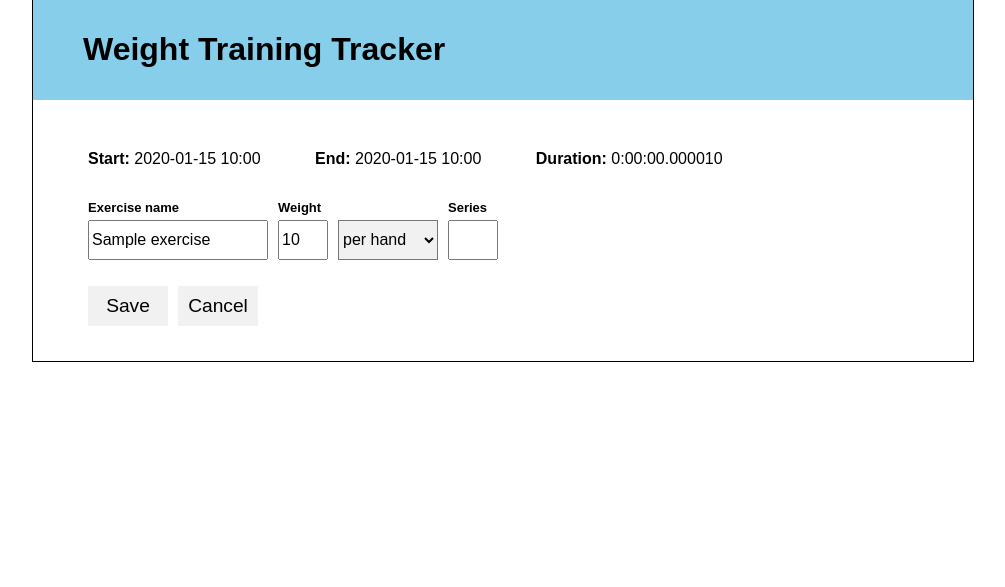
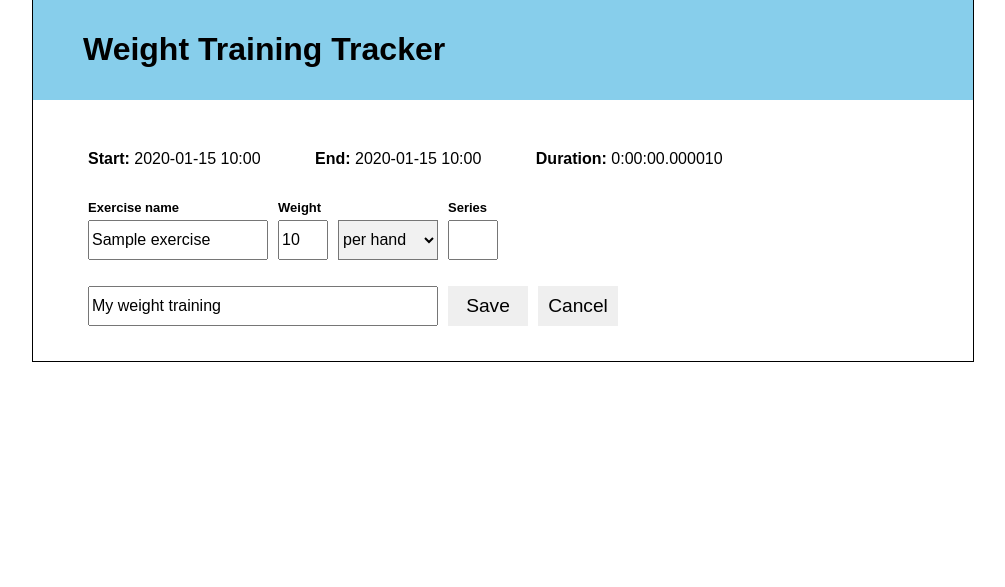
Before and after one commit to AlbertRtk/weight_training_tracker, a Django app: template templates/edit-training.html in a window 1280 px wide. Shown: the part 21-608 px from the top of the page, without its empty margins (137-1142 px from the left). Run offline with Django 3.2, Linux system fonts and the light colour scheme; tables that the repository leaves empty hold one stand-in row (values such as "Sample post"); the template is opened without the code that fills it: values that come from a table or form of the project are taken from there, most other values are stand-ins (such as "Sample title", 1, 10 or a date in 2020); data that the repository does not hold is empty.

Commit message:
own name for trainings

```diff
--- a/templates/edit-training.html
+++ b/templates/edit-training.html
@@ -38,7 +38,7 @@
 
                             <!-- show labels for exercises -->
                             <div class="labels_row">
-                                <div class="exercises_label name_fiels">Exercise name</div>
+                                <div class="exercises_label name_fields">Exercise name</div>
                                 <div class="exercises_label number_input">Weight</div>
                                 <div class="exercises_label selector">&nbsp;</div>
                                 <div class="exercises_label number_input">Series</div>
@@ -50,7 +50,7 @@
                                 <div class="exercise_row">
 
                                     <div class="form_input">
-                                        <input type="text" class="name_fiels" name="name_{{exercise.id}}" value="{{exercise.name}}" readonly/>
+                                        <input type="text" class="name_fields" name="name_{{exercise.id}}" value="{{exercise.name}}" readonly/>
                                     </div>
 
                                     <div class="form_input">
@@ -88,7 +88,7 @@
                                     </div>
                                     <!-- training can be canceled at any point -->
                                     <div class="form_input">
-                                        <a href="/cancel-training/{{training.id}}/" class="button_link">Cancel</a>
+                                        <form><button formaction="/cancel-training/{{training.id}}/">Cancel</button></form>
                                     </div>
                                 </div>
                             {% endif %}
@@ -105,7 +105,7 @@
                                 </div>
                                 <!-- training can be canceled at any point -->
                                 <div class="form_input">
-                                    <a href="/cancel-training/{{training.id}}/" class="button_link">Cancel</a>
+                                    <form><button formaction="/cancel-training/{{training.id}}/">Cancel</button></form>
                                 </div>
                             </div>
                         {% endif %}
@@ -115,18 +115,23 @@
                         <!-- training can be saved only if it started and finished -->
                         {% if training.time_start and training.time_end %}
                             <div class="control_buttons">
-                                <div class="form_input">
-                                    <a href="/save-training/{{training.id}}/" class="button_link">Save</a>
-                                </div>
+                                <form action="/save-training/{{training.id}}/" method="POST">{% csrf_token %}
+                                    <div class="form_input">
+                                        <input type="text" class="input_mid" name="name" value="My weight training"/>
+                                    </div>
+                                    <div class="form_input">
+                                        <input type="submit" id="save_training" value="Save"/>
+                                    </div>
+                                </form>
                                 <!-- training can be canceled at any point -->
                                 <div class="form_input">
-                                    <a href="/cancel-training/{{training.id}}/" class="button_link">Cancel</a>
+                                    <form><button formaction="/cancel-training/{{training.id}}/">Cancel</button></form>
                                 </div>
                             </div>
                         {% endif %}
                     {% else %}
                         <p class="div_label">So empty! Add some exercises to the training!</p>
-                        <a href="/cancel-training/{{training.id}}/" class="button_link">Cancel</a>
+                        <form><button formaction="/cancel-training/{{training.id}}/">Cancel</button></form>
                     {% endif %}<!-- exercises -->
                 </div>
 
@@ -140,7 +145,7 @@
                         <form action="/add-exercise/{{training.id}}/" method="POST">{% csrf_token %}
                             <div class="form_input">
                                 <label for="add_name">Exercise name</label><br />
-                                <input type="text" class="name_fiels" id="add_name" name="name" value="Exercise"/>
+                                <input type="text" class="name_fields" id="add_name" name="name" value="Exercise"/>
                             </div>
 
                             <div class="form_input">
@@ -175,7 +180,7 @@
                             <form action="/save-training-plan/{{training.id}}/" method="POST">{% csrf_token %}
                                 <div class="form_input">
                                     <label for="plan_name">Training plan name</label><br />
-                                    <input type="text" class="name_fiels" id="plan_name" name="name" value="My training plan"/>
+                                    <input type="text" class="input_wide" id="plan_name" name="name" value="My training plan"/>
                                 </div>
 
                                 <div class="form_input">
@@ -190,7 +195,7 @@
                             <form action="/load-training-plan/{{training.id}}/" method="POST">{% csrf_token %}
                                 <div class="form_input">
                                     <label for="select_plan">Load training plan</label><br />
-                                    <select name="selected_plan_id" class="selector_wide" id="select_plan">
+                                    <select name="selected_plan_id" class="input_wide" id="select_plan">
                                         {% for plan in training_plans %}
                                             <option value="{{plan.id}}">{{ plan.name }}</option>
                                         {% endfor %}
--- a/trainings/static/css/style.css
+++ b/trainings/static/css/style.css
@@ -73,7 +73,7 @@ input, select {
     margin: 5px
 }
 
-.name_fiels {
+.name_fields {
     width: 180px;
 }
 
@@ -85,7 +85,11 @@ input, select {
     width: 100px;
 }
 
-.selector_wide {
+.input_mid {
+    width: 350px;
+}
+
+.input_wide {
     width: 410px;
 }
 
@@ -93,6 +97,18 @@ input[type=submit] {
     min-width: 80px;
     font-size: larger;
     border: 0px;
+}
+
+button {
+    height: 40px;
+    margin: 5px;
+    min-width: 80px;
+    font-size: larger;
+    border: 0px;
+}
+
+input[type=submit]:hover, button:hover {
+    background-color: #f1f1f1;
 }
 
 input[type=submit].start {
@@ -154,23 +170,6 @@ div.control_buttons {
     height: 70px;
 }
 
-a.button_link:link, a.button_link:visited {
-    background-color: #f1f1f1;
-    color: black;
-    height: 22px;
-    width: 62px;
-    padding: 9px;
-    margin: 5px;
-    text-align: center;
-    font-size: larger;
-    text-decoration: none;
-    display: inline-block;
-  }
-
-a.button_link:hover, a.button_link:active {
-    background-color: #f1f1f1;
-}
-
 table, td, th {
     border: 0px;
     text-align: left;
--- a/trainings/views.py
+++ b/trainings/views.py
@@ -74,6 +74,7 @@ def stop_training(request, training_id):
 
 def save_training(request, training_id):
     training = Training.objects.get(id=training_id)
+    training.name = request.POST['name']
     training.save()  # exercises have been already saved in stop_training
 
     if training.plan:
```
